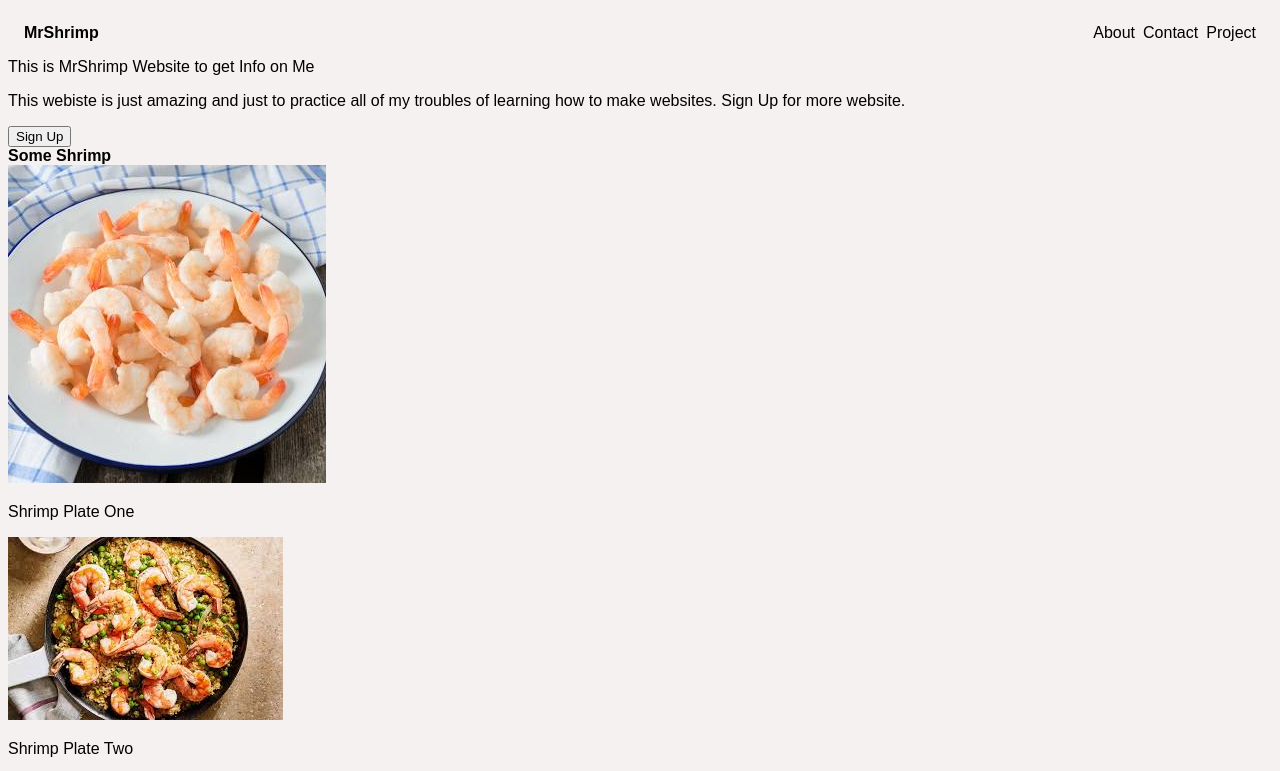
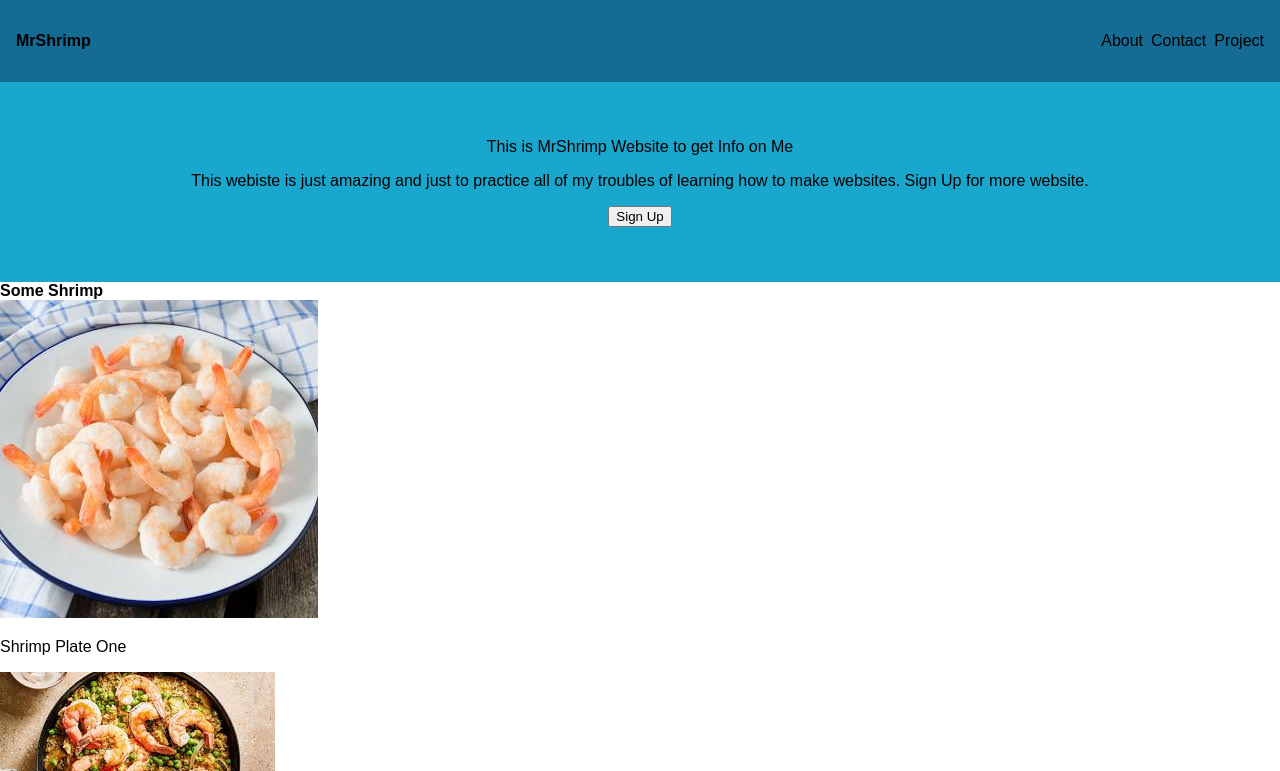
Before and after one commit to MrShrimp5566/Landing-Page, a plain HTML site: page index.html in a window 1280 px wide. Shown: the top 771 px of the page. Drawn offline with Linux system fonts and the light colour scheme.

Commit message:
Main header done started on the first container

```diff
--- a/index.html
+++ b/index.html
@@ -23,6 +23,7 @@
     </div>
 
     <div class="two-container">
+        <div class="samll-box">
             <div><strong>Some Shrimp</strong></div>
             <img src="image/shrimp_1.jpg">
             <p>Shrimp Plate One</p>
@@ -30,6 +31,8 @@
             <P>Shrimp Plate Two</P>
             <img src="image/shrimp_3.jpg">
             <p>Shrimp Plate Three</p>
+        </div>
+
     </div>
 
     <div class="third-container">
--- a/styles.css
+++ b/styles.css
@@ -2,17 +2,34 @@ body {
     font-family: Arial, Helvetica, sans-serif;
     display: flex;
     flex-direction: column;
-    background: #F6F1F1;
+    margin: 0;
 }
 .header {
     display: flex;
     margin: 0;
-    padding: 0 16px;
+    padding:  16px;
     align-items: center;
     justify-content: space-between;
+    background-color: #146C94;
+    height:
 }
 ul {
     list-style-type: none;
     display: flex;
     gap: 8px;
 }
+.one-container {
+    flex-direction: column;
+    height: 200px;
+    display: flex;
+    justify-content: center;
+    align-items: center;
+    background-color: #19A7CE;
+}
+.one-container .small-box{
+    border: 1px solid black;
+    display: flex;
+    background-color: #146C94;
+    height: 100px;
+    width: 100px;
+}
```
Lines whose indentation alone changed are shown as unchanged.
